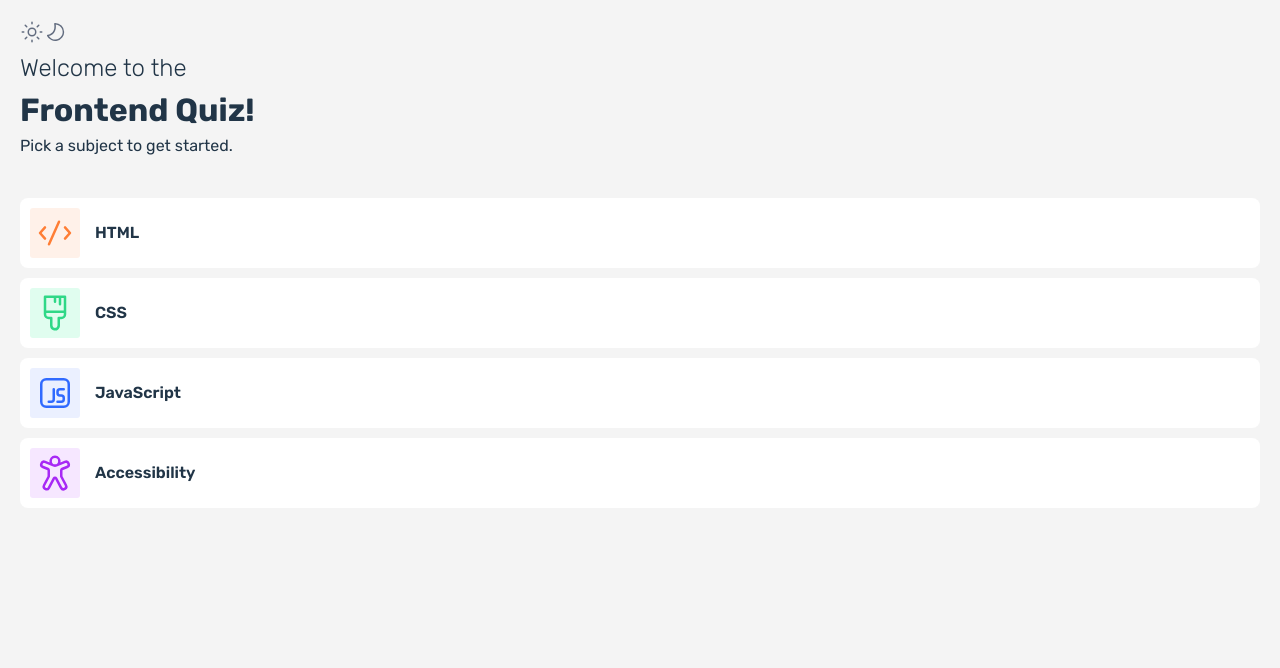
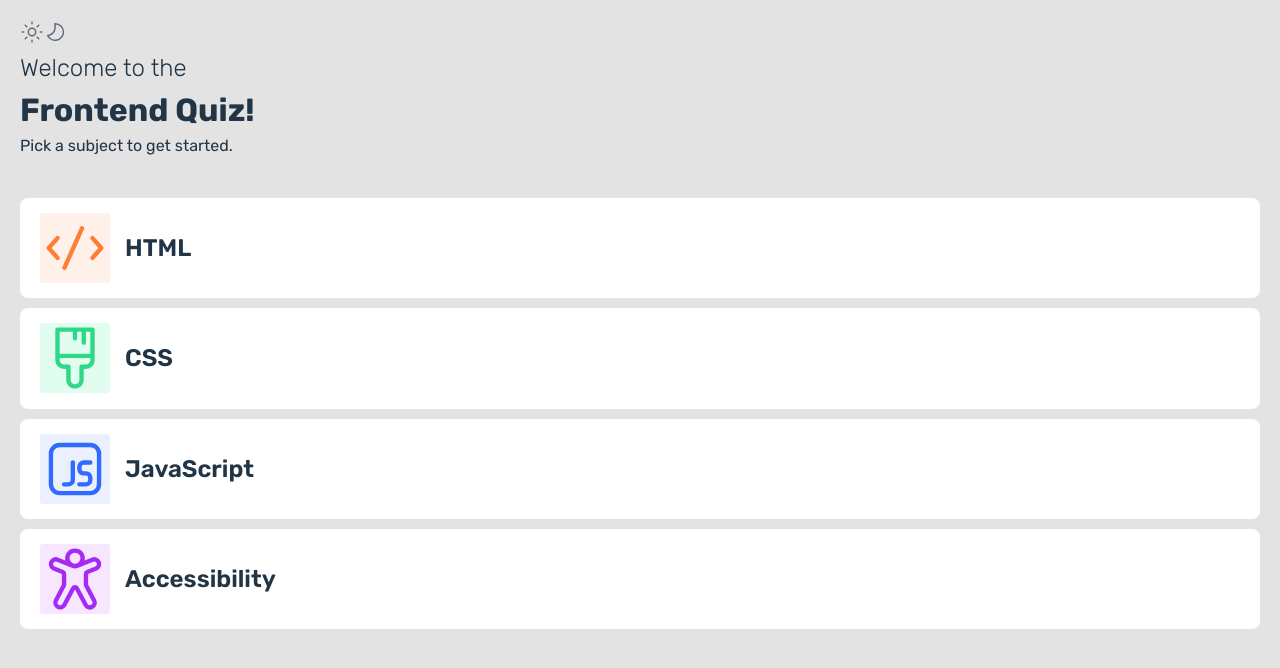
Before and after one commit to guardianprime/frontend-quiz, a React (Vite) app: page / in a window 1280 px wide. Shown: the top 668 px of the page. Built offline with nearby package versions, Linux system fonts and the light colour scheme.

Commit message:
tablet styles

```diff
--- a/src/App.jsx
+++ b/src/App.jsx
@@ -12,7 +12,7 @@ function App() {
   return (
     <>
       {!topic && <QuizMenu setTopic={setTopic} />}
-      {topic && next < 9 ? (
+      {topic && next < 10 ? (
         <QuizQuestionStart
           questionTopic={topic}
           next={next}
--- a/src/components/QuizQuestionStart.jsx
+++ b/src/components/QuizQuestionStart.jsx
@@ -91,7 +91,7 @@ function QuizQuestionStart({ questionTopic, next, setNext, setScore, questionsAr
           <ModeToggle />
         </div>
         <h2>Question {next + 1} of 10</h2>
-        <p>{question}</p>
+        <p className="question">{question}</p>
         <LoadingBar next={next} />
         <ul className="question-ul" id="question-ul">
           {options.length > 0 ? (
--- a/src/index.css
+++ b/src/index.css
@@ -15,7 +15,7 @@
   line-height: 1.5;
 
   color-scheme: light dark;
-  --BG-COLOR-MAIN: #f4f4f4;
+  --BG-COLOR-MAIN:#e3e3e3;
 
   font-synthesis: none;
   text-rendering: optimizeLegibility;
@@ -314,3 +314,36 @@ button {
     margin-top: 0;
   }
 }
+
+
+/* TABLET STYLES */
+
+@media screen and (min-width: 450px){
+  ul li {
+    height: 22%;
+    padding: 20px;
+  }
+
+  ul li .option-lang {
+    font-size: 1.5rem;
+  }
+
+  .main-image--container {
+    height: 70px;
+    width: 70px;
+  }
+
+  .main-image--container img {
+    height: 100%;
+    width: 100%;
+  }
+
+  .question {
+    font-size: 1.3rem;
+  }
+
+  button {
+    height: 70px;
+    font-size: 1.3rem;
+  }
+}
```
